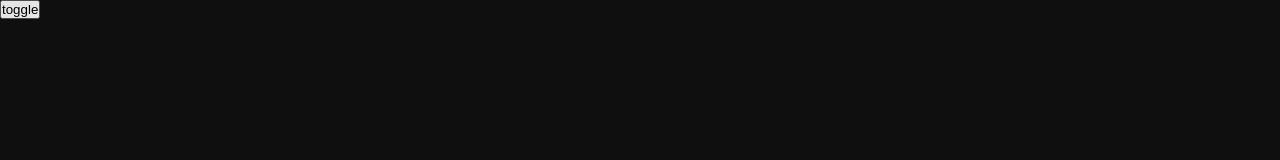
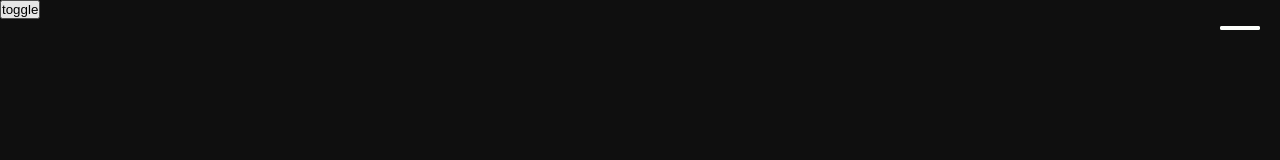
Before and after one commit to hubatrifusz/taxi, an Angular app: page / in a window 1280 px wide. Shown: the top 160 px of the page. Built offline with nearby package versions, Linux system fonts and the light colour scheme.

Commit message:
navbar button added

```diff
--- a/src/app/components/navbar/navbar.component.html
+++ b/src/app/components/navbar/navbar.component.html
@@ -1,4 +1,11 @@
 <button (click)="toggleNavbar()">toggle</button>
+
+<div class="navbar">
+  <div class="navIcon">
+    <span class="" (click)="openNavbar()"></span>
+    <span class="" (click)="openNavbar()"></span>
+  </div>
+</div>
 
 <nav [class.visible]="showNavbar">
   <ul>
--- a/src/app/components/navbar/navbar.component.scss
+++ b/src/app/components/navbar/navbar.component.scss
@@ -14,13 +14,16 @@ nav {
 
   ul {
     li {
-        list-style: none;
+      list-style: none;
       a {
+        float: right;
+        display: block;
+        min-width: 30vw;
         padding-right: 10rem;
         color: $accent-color;
         margin: 1rem;
         font-family: "MainFont";
-        font-size: 8rem;
+        font-size: 7rem;
         text-transform: capitalize;
         text-decoration: none;
         transition: font-size 0.5s ease;
@@ -50,3 +53,40 @@ button {
     top: 0;
   }
 }
+
+.navbar {
+  display: flex;
+  width: 100%;
+  justify-content: end;
+
+  .navIcon {
+    margin: 1rem;
+    width: 3rem;
+    height: 1.5rem;
+    justify-content: center;
+    align-items: center;
+    display: flex;
+    flex-direction: column;
+
+    span {
+      position: absolute;
+      display: block;
+      height: 4px;
+      width: 2.5rem;
+      background-color: $secondary-color;
+      border-radius: 4px;
+      transition: transform 0.2s ease-in-out;
+      z-index: 10;
+    }
+
+    span.open:first-child {
+      transform: rotate(45deg);
+      background-color: $main-color;
+    }
+
+    span.open:last-child {
+      transform: rotate(-45deg);
+      background-color: $main-color;
+    }
+  }
+}
--- a/src/app/components/navbar/navbar.component.ts
+++ b/src/app/components/navbar/navbar.component.ts
@@ -9,8 +9,19 @@ import { Component } from '@angular/core';
 })
 export class NavbarComponent {
   showNavbar = false;
+  open = false;
 
   toggleNavbar() {
     this.showNavbar = !this.showNavbar;
   }
+
+  openNavbar() {
+    const topSpan = document.querySelector('.navIcon')!.children[0];
+    const bottomSpan = document.querySelector('.navIcon')!.children[1];
+    topSpan.classList.toggle('open')
+    bottomSpan.classList.toggle('open');
+
+    this.showNavbar = !this.showNavbar;
+  }
+
 }
```
